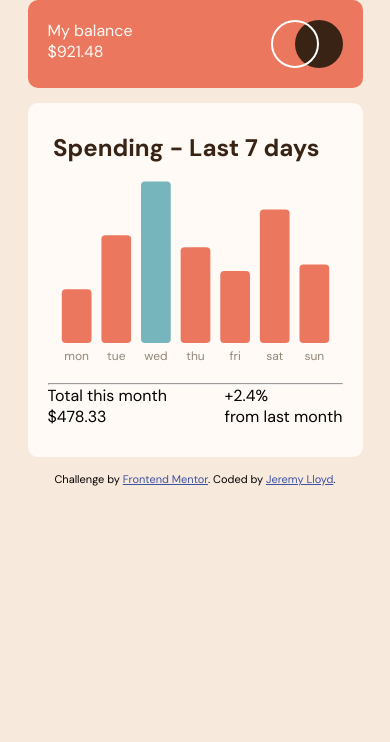
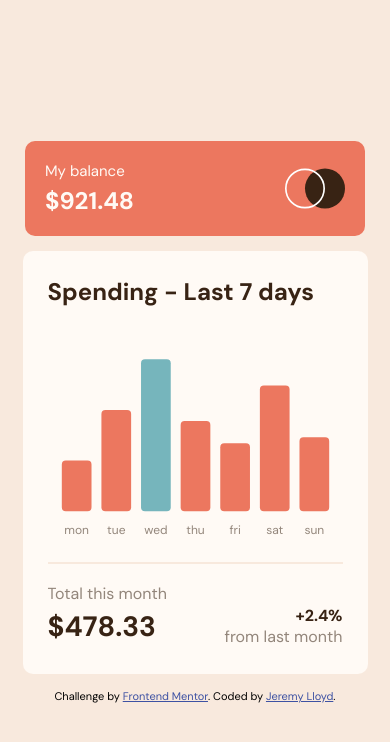
Before and after one commit to jeremylloyd/expenses-chart-component, a website: page index.html in a window 390 px wide. Drawn offline with nearby package versions, Linux system fonts and the light colour scheme.

Commit message:
Added mobile styling

```diff
--- a/chart.js
+++ b/chart.js
@@ -33,19 +33,11 @@ function loadChartData(obj) {
   }
 
   var option = {
-    title: {
-      text: "Spending - Last 7 days",
-      textStyle: {
-        color: "hsl(25, 47%, 15%)",
-        fontSize: "24px",
-      },
-      textAlign: "left",
-    },
     grid: {
       left: "3%",
       right: "3%",
-      top: "10%",
-      bottom: 40,
+      top: 0,
+      bottom: "17%",
     },
     tooltip: {
       // formatter: '{b}: {c}',
@@ -58,6 +50,9 @@ function loadChartData(obj) {
       show: false,
     },
     xAxis: {
+      axisLabel: {
+        margin: 14,
+      },
       data: days,
       axisTick: {
         show: false,
--- a/index.html
+++ b/index.html
@@ -12,25 +12,26 @@
     <link rel="icon" type="image/png" sizes="32x32" href="./images/favicon-32x32.png">
     <link rel="stylesheet" href="style.css">
     <link rel="stylesheet" href="https://fonts.googleapis.com/css?family=DM+Sans:400,700">
-</head>
+  </head>
   <body>
     <header>
-      <div>
+      <div class="flex-spaced">
         <p>My balance</p>
-        <p>$921.48</p>
+        <p id="num-balance">$921.48</p>
       </div>
       <img src="images/logo.svg" alt="company-logo">
     </header>
     <main>
+      <h1>Spending - Last 7 days</h1>
       <div id="chart-expenses"></div>
       <hr>
       <section>
         <div>
           <p>Total this month</p>
-          <p>$478.33</p>
+          <p id="month-total" class="strong">$478.33</p>
         </div>
-        <div>
-          <p>+2.4%</p>
+        <div id="month-difference">
+          <p class="strong">+2.4%</p>
           <p>from last month</p>
         </div>
       </section>
--- a/style.css
+++ b/style.css
@@ -11,6 +11,7 @@
   box-sizing: border-box;
   margin: 0;
   padding: 0;
+  border: none;
 }
 
 body {
@@ -21,32 +22,79 @@ body {
   justify-content: center;
   align-items: center;
   gap: 15px;
+  min-height: 100vh;
 }
 
 header {
-  width: 335px;
+  width: 340px;
   padding: 20px;
   border-radius: 10px;
   display: flex;
   justify-content: space-between;
   background-color: var(--theme-softsalmon);
+  font-size: 15px;
   color: var(--theme-verypaleorange);
 }
 
+header > img {
+  width: 3.75rem;
+}
+
+.flex-spaced {
+  display: flex;
+  flex-direction: column;
+  gap: 4px;
+}
+
+#num-balance {
+  font-weight: 700;
+  font-size: 24px;
+}
+
 main {
-  width: 335px;
+  width: 345px;
   background-color: var(--theme-verypaleorange);
   border-radius: 10px;
-  padding: 30px 20px;
+  padding: 25px 25px 10px;
+}
+
+h1 {
+  font-size: 24px;
+  margin-bottom: 30px;
+  color: var(--theme-darkbrown);
 }
 
 #chart-expenses {
-  min-height: 250px;
+  min-height: 210px;
+}
+
+hr {
+  height: 2px;
+  margin-top: 15px;
+  background-color: var(--theme-cream);
 }
 
 main > section {
+  color: var(--theme-mediumbrown);
   display: flex;
   justify-content: space-between;
+  align-items: center;
+  height: 100px;
+}
+
+.strong {
+  color: var(--theme-darkbrown);
+  font-weight: 700;
+}
+
+#month-total {
+  font-size: 28px;
+  margin-top: 4px;
+}
+
+#month-difference {
+  margin-top: 24px;
+  text-align: right;
 }
 
 .attribution {
@@ -57,3 +105,34 @@ main > section {
 .attribution a {
   color: hsl(228, 45%, 44%);
 }
+
+@media screen and (min-width: 600px) {
+  body {
+    background-color: red;
+  }
+
+  header {
+    width: 540px;
+    padding: 25px 35px;
+    border-radius: 20px;
+    font-size: 18px;
+  }
+
+  #num-balance {
+    font-size: 32px;
+  }
+
+  header > img {
+    width: 4.5rem;
+  }
+
+  main {
+    width: 540px;
+    border-radius: 20px;
+    padding: 25px 20px 10px;
+  }
+
+  #chart-expenses {
+    min-height: 325px;
+  }
+}
```
